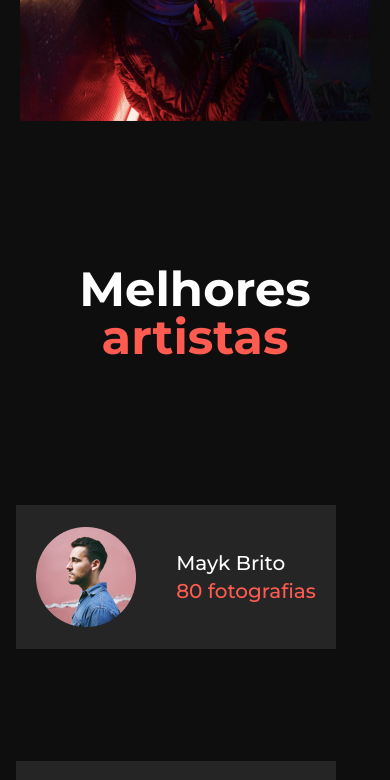
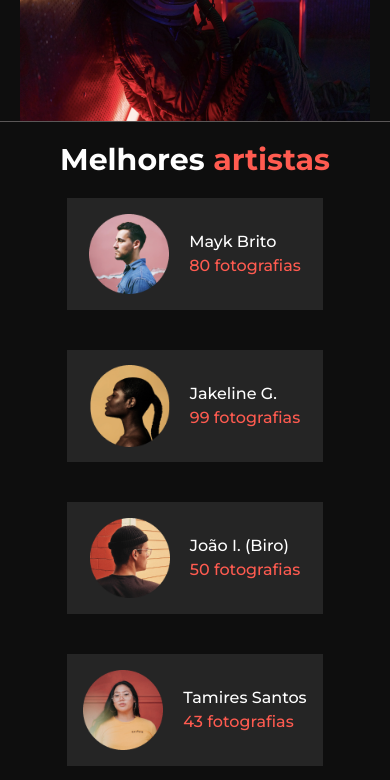
Before and after one commit to Kiicchan/rocket-nfts, a React (Vite) app: page / in a window 390 px wide. Shown: the part 4020-4800 px from the top of the page. Built offline with nearby package versions, Linux system fonts and the light colour scheme.

Commit message:
Artists section responsivity

```diff
--- a/src/components/ArtistCard.tsx
+++ b/src/components/ArtistCard.tsx
@@ -6,12 +6,14 @@ export interface ArtistCardProps {
 
 export function ArtistCard(props: ArtistCardProps) {
     return (
-        <div className="center h-36 w-80 bg-card group hover:bg-logo transition-colors gap-10">
-            <img src={props.imageUrl} alt={props.name} height="100" width="100" />
-            <div>
-                <p className="text-xl font-medium">{props.name}</p>
-                <p className="text-logo text-xl font-medium group-hover:text-white">{props.photos} fotografias</p>
+        <a href="#">
+            <div className="center h-36 w-80 bg-card group hover:bg-logo transition-colors gap-10 lg:h-28 lg:w-64 lg:gap-5">
+                <img src={props.imageUrl} alt={props.name} height="100" width="100" className="lg:w-20" />
+                <div className="text-xl font-medium lg:text-base">
+                    <p>{props.name}</p>
+                    <p className="text-logo group-hover:text-white">{props.photos} fotografias</p>
+                </div>
             </div>
-        </div>
+        </a>
     )
 }
--- a/src/components/Artists.tsx
+++ b/src/components/Artists.tsx
@@ -11,12 +11,12 @@ const artists: ArtistCardProps[] = [
 
 export function Artists() {
     return (
-        <section className="container my-36">
-            <h2 className="text-5xl font-bold my-36 text-center">Melhores <strong className="text-logo">artistas</strong></h2>
-            <div className="flex flex-wrap gap-28 justify-between">
+        <section className="container sm:border-t sm:border-subtitle">
+            <h2 className="text-5xl font-bold my-36 text-center lg:text-3xl lg:my-10 sm:my-5">Melhores <strong className="text-logo">artistas</strong></h2>
+            <div className="flex flex-wrap gap-28 justify-between lg:justify-center lg:gap-10">
                 {artists.map(artist => <ArtistCard key={artist.name} {...artist} />)}
             </div>
-            <div className="center mt-12">
+            <div className="center mt-12 mb-36 lg:my-10 sm:mb-5">
                 <a className="text-xl flex gap-4" href="#">Ver todos os artistas <img src="/assets/icons/arrow-orange.svg" alt="" /></a>
             </div>
         </section>
```
